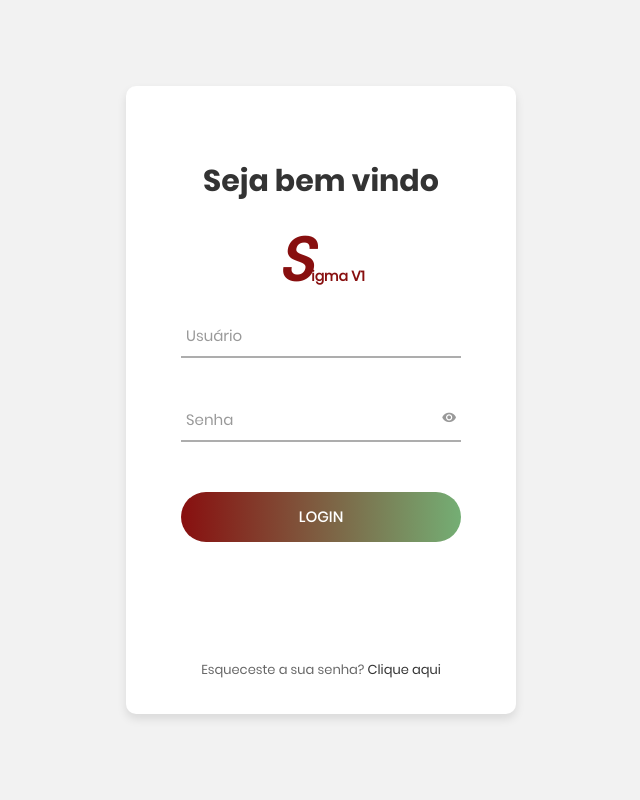
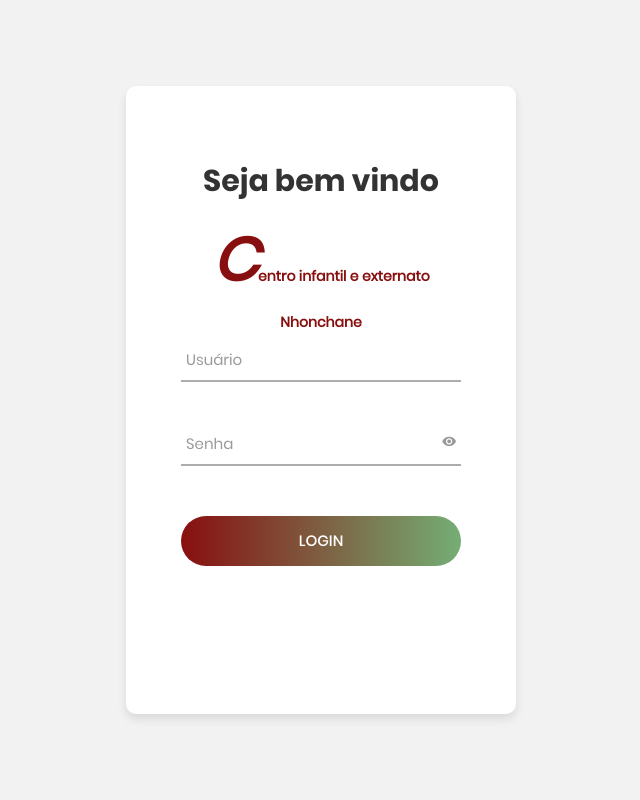
Before and after one commit to mulemele1/sistemaescolar, a PHP site: page / in a window 1280 px wide. Shown: the whole page, without its empty margins (319-959 px from the left). Run offline with PHP 8.4, Linux system fonts and the light colour scheme.

Commit message:
primeira pagina ESCOLA-LOGIN

```diff
--- a/index.php
+++ b/index.php
@@ -7,7 +7,7 @@
 <!DOCTYPE html>
 <html lang="pt">
 <head>
-	<title>Sistema Escolar Tania</title>
+	<title>Centro infantil e externato Nhonchane</title>
 	<meta charset="UTF-8">
 	<meta name="viewport" content="width=device-width, initial-scale=1">
 <!--===============================================================================================-->
@@ -39,7 +39,7 @@
 						Seja bem vindo
 					</span>
 					<span class="login100-form-title ">
-						<p class="" style="color: #880f0f;"><b><i>S</i>igma V1</b></p>
+						<p class="" style="color: #880f0f;"><b><i>C</i>entro infantil e externato Nhonchane</b></p>
 
 					</span>
 					<?php
@@ -73,12 +73,13 @@
 
 					<div class="text-center p-t-115">
 						<span class="txt1">
-							Esqueceste a sua senha?
+							<!--Esqueceste a sua senha?-->
+
 						</span>
 
-						<a class="txt2" href="recuperacao-de-senha.php">
+						<!--<a class="txt2" href="recuperacao-de-senha.php">
 							Clique aqui
-						</a>
+						</a>-->
 					</div>
 				</form>
 			</div>
--- a/sidebar.php
+++ b/sidebar.php
@@ -5,9 +5,9 @@
       <a class="sidebar-brand d-flex align-items-center justify-content-center" href="painel_inicial.php">
         <div class="sidebar-brand-icon rotate-n-15">
           <!-- <i class="fas fa-laugh-wink"></i> -->
-          <i style="font-size:36pt">S</i>
+          <i style="font-size:36pt">C</i>
         </div>
-        <div class="sidebar-brand-text mx-3">Nhonchane<sup ><i class="rotate-n-15">v1</i></sup></div>
+        <div class="sidebar-brand-text mx-3">Nhonchane<sup ><i class="rotate-n-15">tn</i></sup></div>
       </a>
 
       <!-- Divider -->
```
